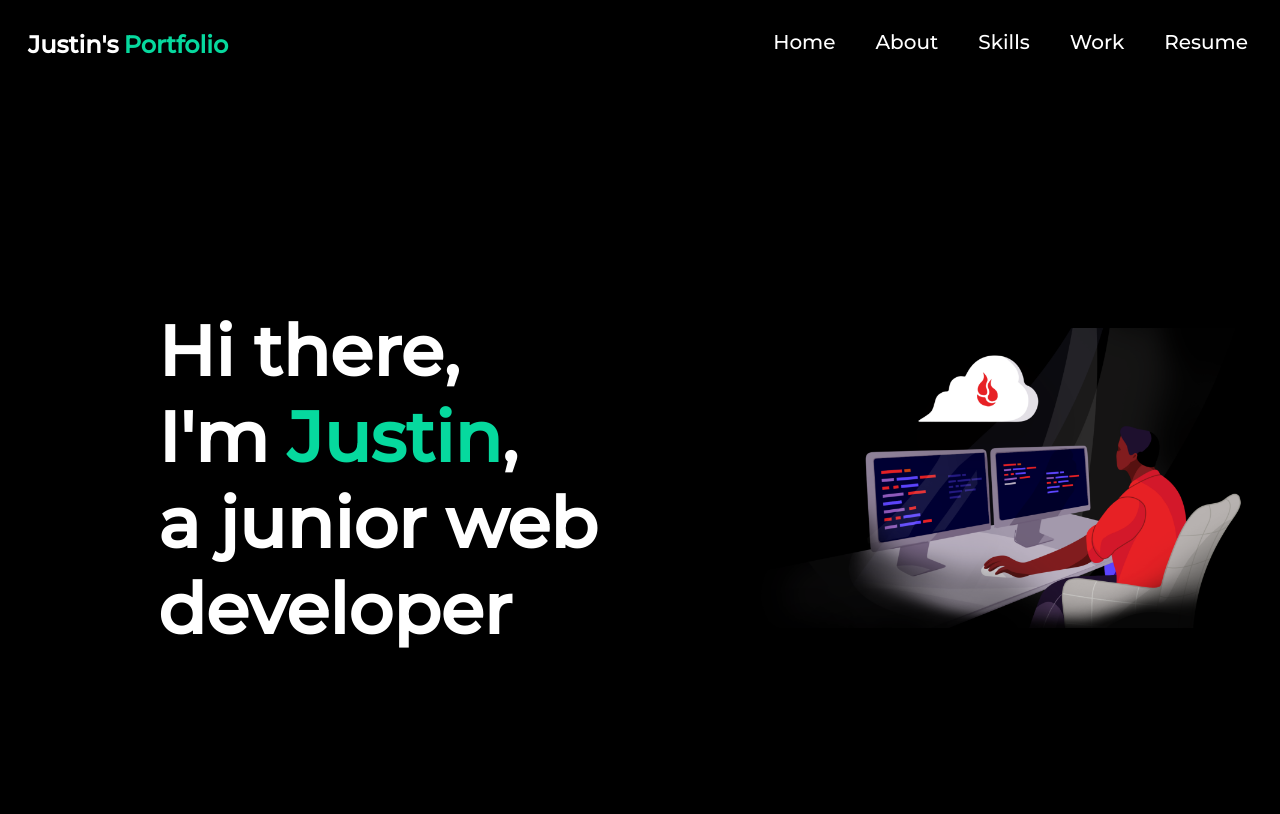
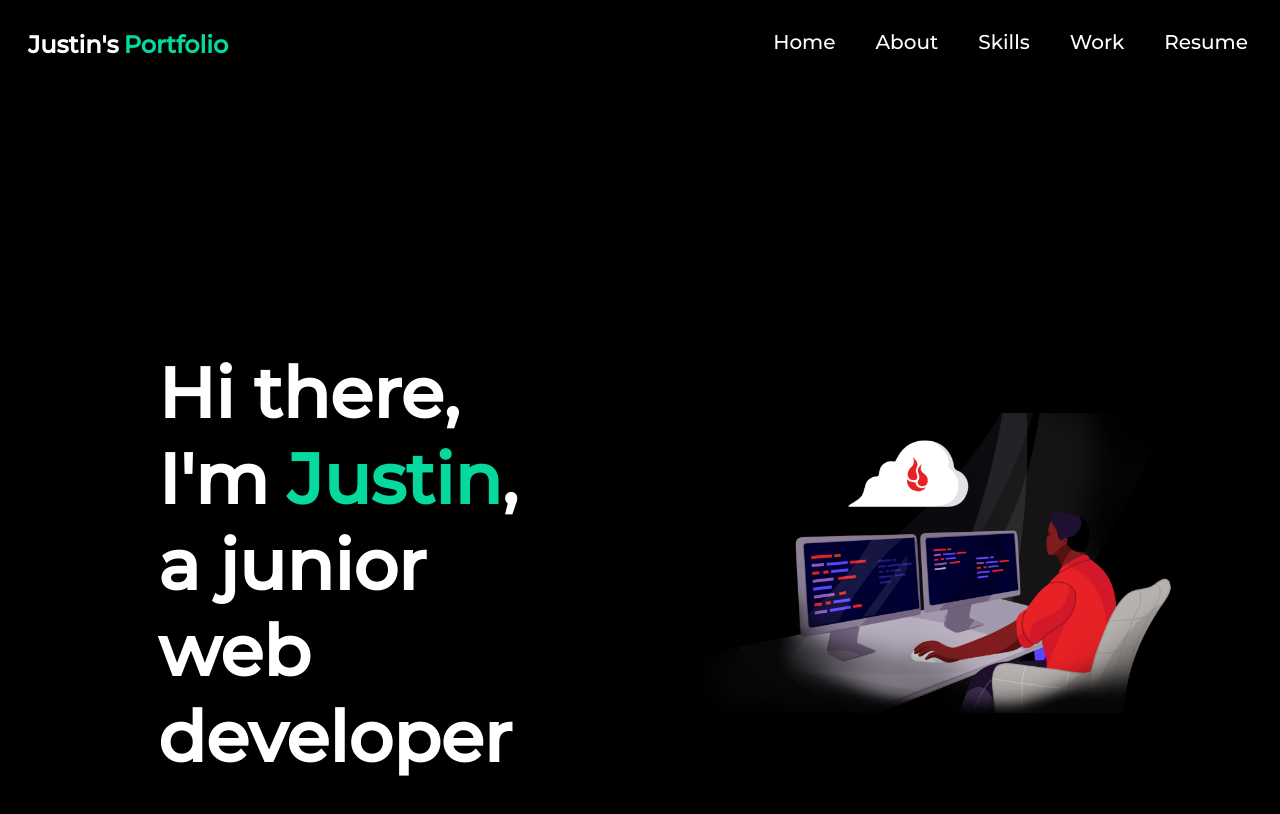
Before and after one commit to JustinPong/Portfolio, a React (Create React App) app: page / in a window 1280 px wide. Shown: the top 814 px of the page. Built offline with nearby package versions, Linux system fonts and the light colour scheme.

Commit message:
fixed homepage content position

```diff
--- a/public/index.html
+++ b/public/index.html
@@ -8,9 +8,9 @@
   <link href="https://fonts.googleapis.com/css2?family=Montserrat:wght@500&family=Titillium+Web:wght@200&display=swap"
     rel="stylesheet">
   <link rel="icon" href="%PUBLIC_URL%/favicon.ico" />
-  <meta name="viewport" content="width=device-width, initial-scale=1" />
   <meta name="theme-color" content="#000000" />
   <meta name="description" content="Web site created using create-react-app" />
+  <meta name="viewport" content="width=device-width, initial-scale=1" />
   <link rel="apple-touch-icon" href="%PUBLIC_URL%/logo192.png" />
   <link rel="manifest" href="%PUBLIC_URL%/manifest.json" />
 
--- a/src/components/About/About.css
+++ b/src/components/About/About.css
@@ -5,7 +5,7 @@
 }
 
 .about-me{
-    margin: 270px 0 0 20px;
+    margin: 250px 0 0 20px;
     display: flex;
     justify-content: space-around;
 }
@@ -19,6 +19,19 @@
 .about-right{
     margin: auto 0;
     height: 300px;
+    animation: fadeIn linear 1s;
+    -webkit-animation: fadeIn linear 1s;
+    -moz-animation: fadeIn linear 1s;
+    -o-animation: fadeIn linear 1s;
+    -ms-animation: fadeIn linear 1s;
+}
+
+.about-left{
+    animation: fadeIn linear 1s;
+    -webkit-animation: fadeIn linear 1s;
+    -moz-animation: fadeIn linear 1s;
+    -o-animation: fadeIn linear 1s;
+    -ms-animation: fadeIn linear 1s;
 }
 
 /* .about-page{
--- a/src/components/Home/Home.css
+++ b/src/components/Home/Home.css
@@ -1,3 +1,4 @@
+
 .intro{
     color: white;
     font-size: 70px;
@@ -9,7 +10,9 @@
 
 .home{
     display:flex;
-    /* justify-content: space-evenly; */
+    margin-top: 50px;
+    margin-right: 70px;
+    justify-content: space-evenly;
 }
 
 .home-logo{
@@ -18,4 +21,24 @@
 
 .home-right{
     margin: auto 0;
+    animation: fadeIn linear 1s;
+    -webkit-animation: fadeIn linear 1s;
+    -moz-animation: fadeIn linear 1s;
+    -o-animation: fadeIn linear 1s;
+    -ms-animation: fadeIn linear 1s;
 }
+
+.home-left{
+    font-family: Arial, Helvetica, sans-serif;
+    font-size: 150px;
+    animation: fadeIn linear 1s;
+    -webkit-animation: fadeIn linear 1s;
+    -moz-animation: fadeIn linear 1s;
+    -o-animation: fadeIn linear 1s;
+    -ms-animation: fadeIn linear 1s;
+}
+
+@keyframes fadeIn {
+    0% {opacity:0;}
+    100% {opacity:1;}
+  }
--- a/src/components/Nav/Nav.js
+++ b/src/components/Nav/Nav.js
@@ -1,7 +1,7 @@
 import React from "react";
 import './Nav.css';
 import { Link } from 'react-router-dom';
-import Pdf from './JustinPong CV with VASK.pdf';
+import Pdf from "./JustinPong CV with VASK.pdf";
 
 function Nav() {
     return (
--- a/src/components/Skills/Skills.css
+++ b/src/components/Skills/Skills.css
@@ -20,13 +20,11 @@
     display: flex;
     justify-content: space-around;
     margin: 0 auto;
-}
-
-.skills-middle{
-    display: flex;
-    justify-content: space-around;
-    width: 70%;
-    margin: 0 auto;
+    animation: fadeIn linear 1s;
+    -webkit-animation: fadeIn linear 1s;
+    -moz-animation: fadeIn linear 1s;
+    -o-animation: fadeIn linear 1s;
+    -ms-animation: fadeIn linear 1s;
 }
 
 .skills-bottom{
@@ -35,6 +33,11 @@
     margin: 0 auto;
     font-size: 50px;
     width: 65%;
+    animation: fadeIn linear 1s;
+    -webkit-animation: fadeIn linear 1s;
+    -moz-animation: fadeIn linear 1s;
+    -o-animation: fadeIn linear 1s;
+    -ms-animation: fadeIn linear 1s;
 }
 
 .skills-title{
--- a/src/components/Work/Work.css
+++ b/src/components/Work/Work.css
@@ -41,3 +41,11 @@ Card.Img{
 .card-title{
     font-size: 20px;
 }
+
+.work-page-top, .work-page-bottom {
+    animation: fadeIn linear 1s;
+    -webkit-animation: fadeIn linear 1s;
+    -moz-animation: fadeIn linear 1s;
+    -o-animation: fadeIn linear 1s;
+    -ms-animation: fadeIn linear 1s;
+}
```
